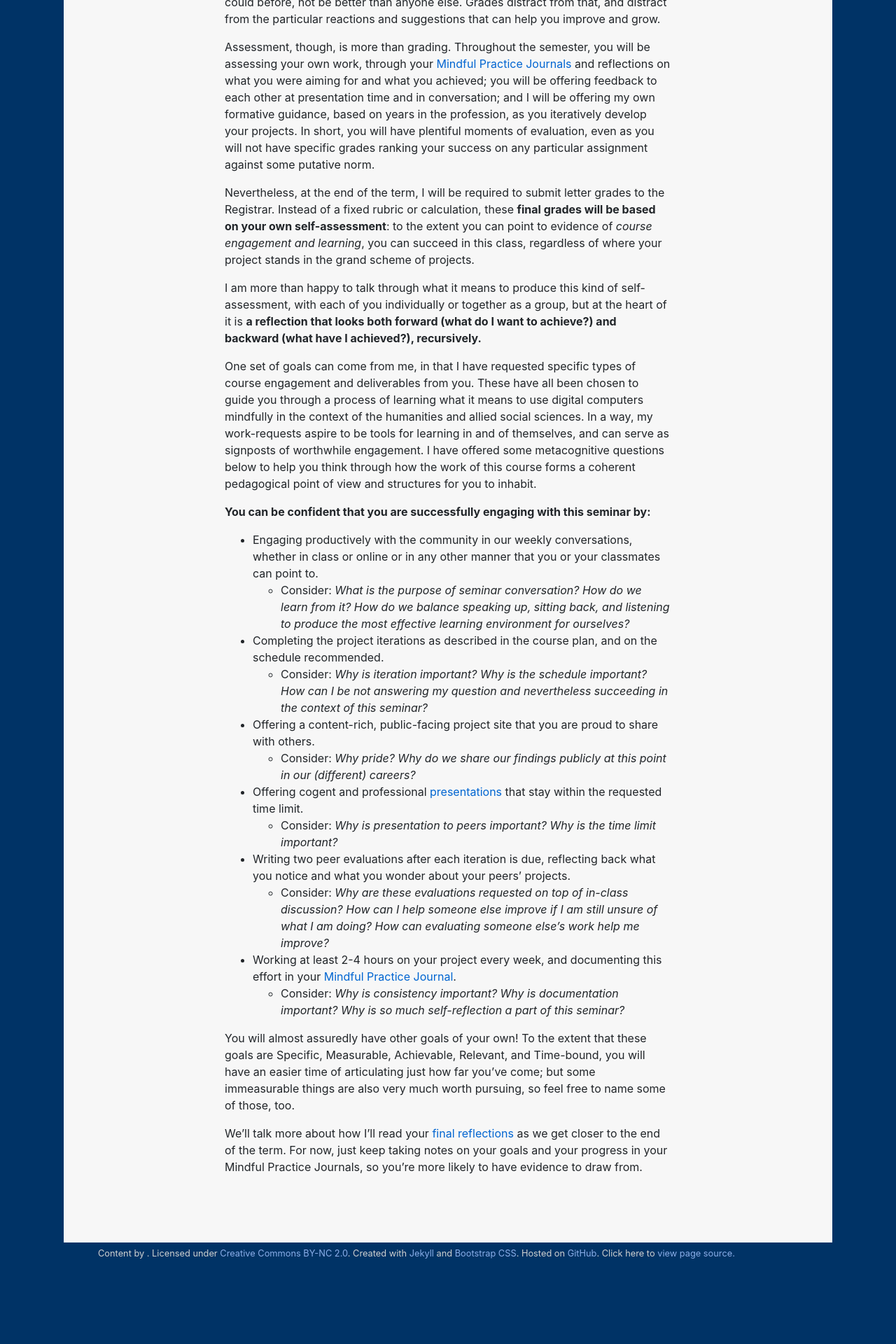
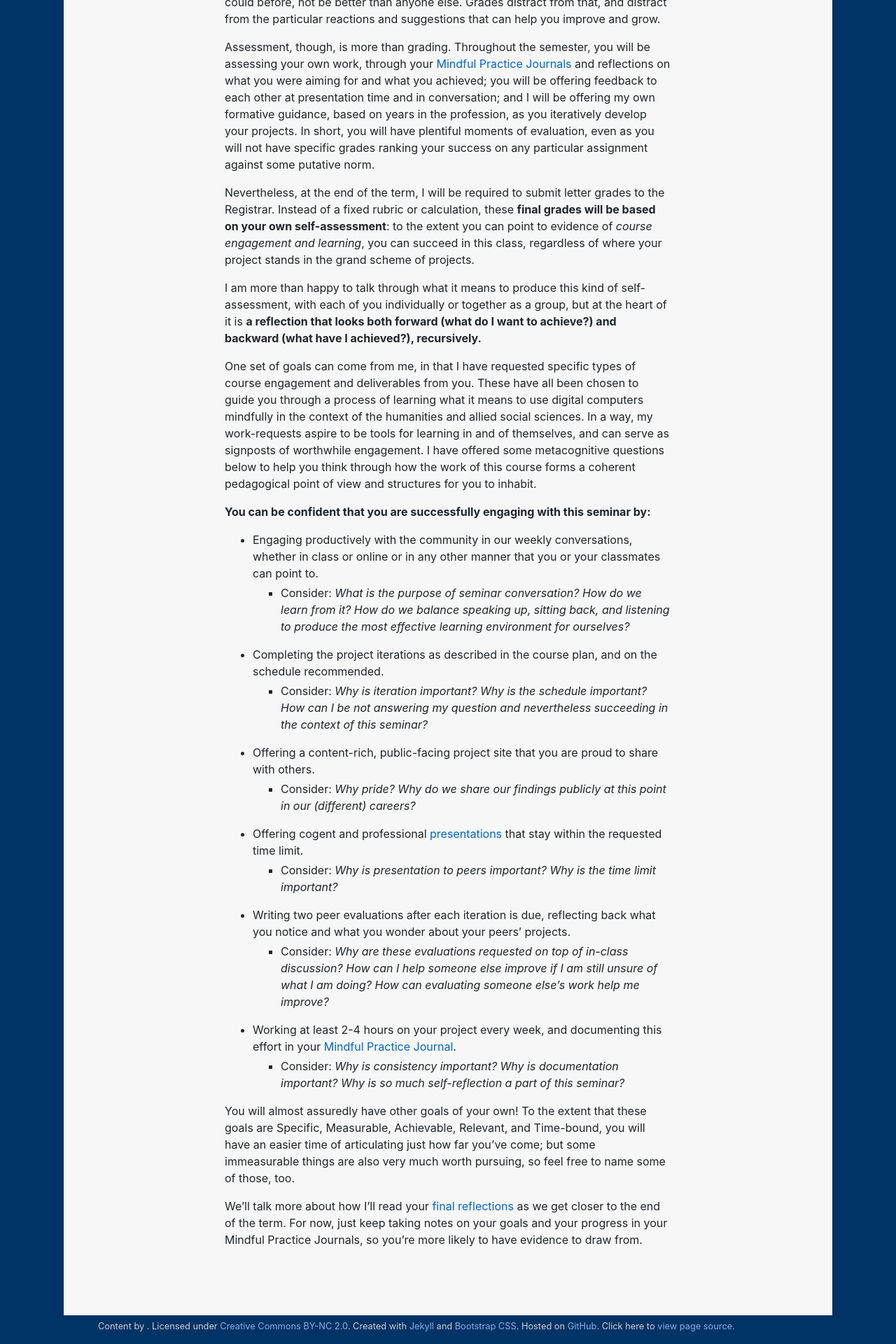
Before and after one commit to benmiller314/dsam2024fall, a Jekyll site: the page built from policies.md, in a window 1280 px wide. Shown: the part 4453-6373 px from the top of the page at 70% size. Built offline with Jekyll 4.4.1, drawn with Linux system fonts in a browser that asks for light colours; our own code applies the rules of GitHub Pages for plain Markdown files; before the commit the page ends 6269 px from its top, so only the background shows below that.

Commit message:
improve list spacing
and move italics for shortcut links at the top of the schedule page from html to css

```diff
--- a/assets/css/screen.css
+++ b/assets/css/screen.css
@@ -222,6 +222,11 @@ dd {
     border: 1px solid deepskyblue;
 }
 
+/* Shortcut menu on schedule page should be italicized, but it's not really content, so let's do it here */
+#shortcuts {
+    font-style: italic;
+}
+
 /* Some lists should be more widely spaced */
 ul.spaced > li, ol.spaced > li {
 	  margin-bottom: 1em;
@@ -235,6 +240,32 @@ ol.ualpha {
 	list-style-type: upper-alpha;
 }
 
+/* and pretty much all nested lists */
+li li:last-of-type {
+    margin-bottom: 1em;
+}
+
+li li:first-of-type {
+    margin-top: 0.25em;
+}
+
+li:has(ul) + li {
+    margin-top: 0.5em;
+    margin-bottom: 0.5em;
+}
+
+/* while we're talking nested lists, let's make level-2 bullets more prominent than level-3 */
+ul ul {
+    list-style-type: square;
+}
+
+ul ul ul {
+    list-style-type: circle;
+}
+
+ol ul:first-of-type {
+    list-style-type: disc;
+}
 
 /* Create side-by-side columns */
 .flex-container {
```
